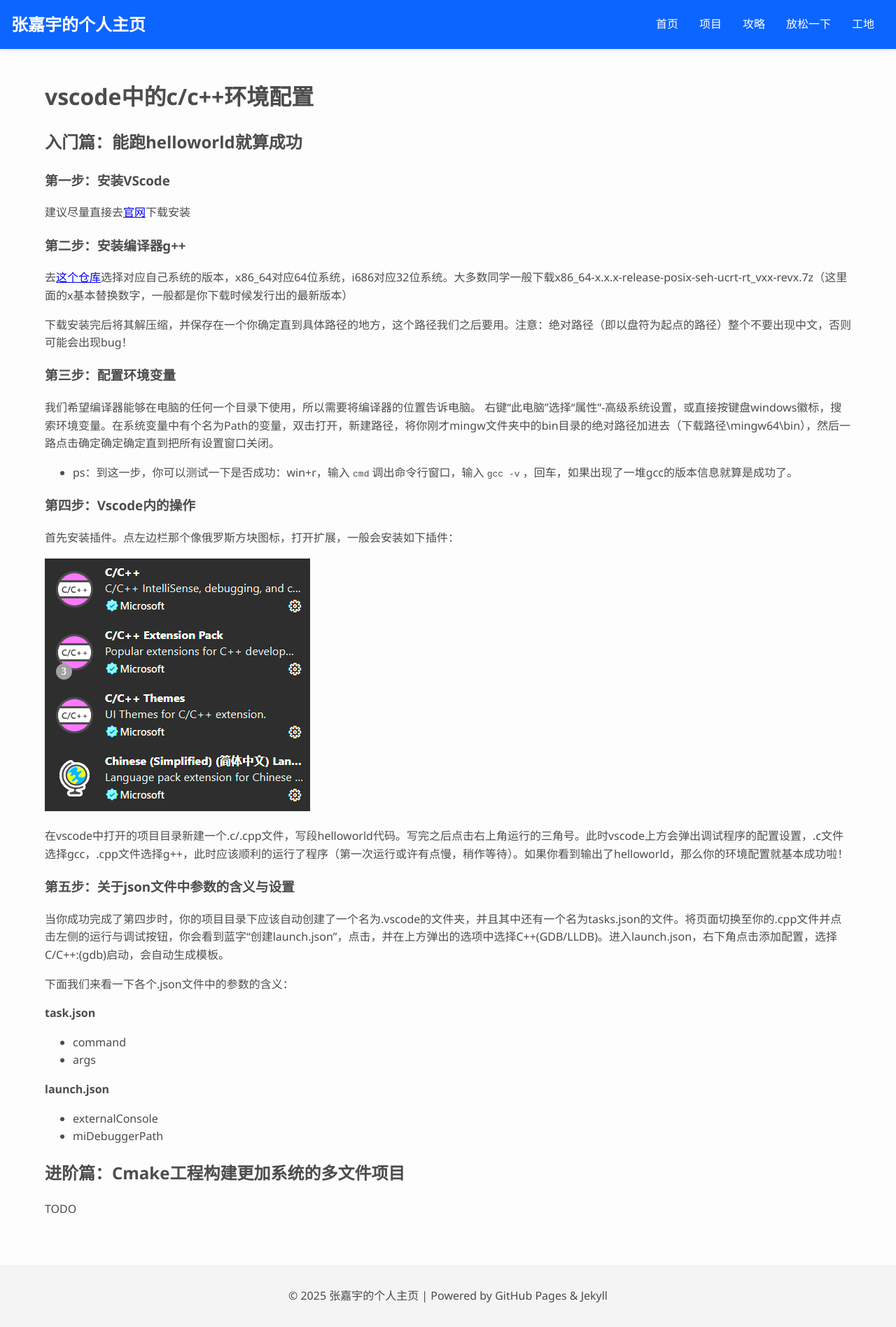
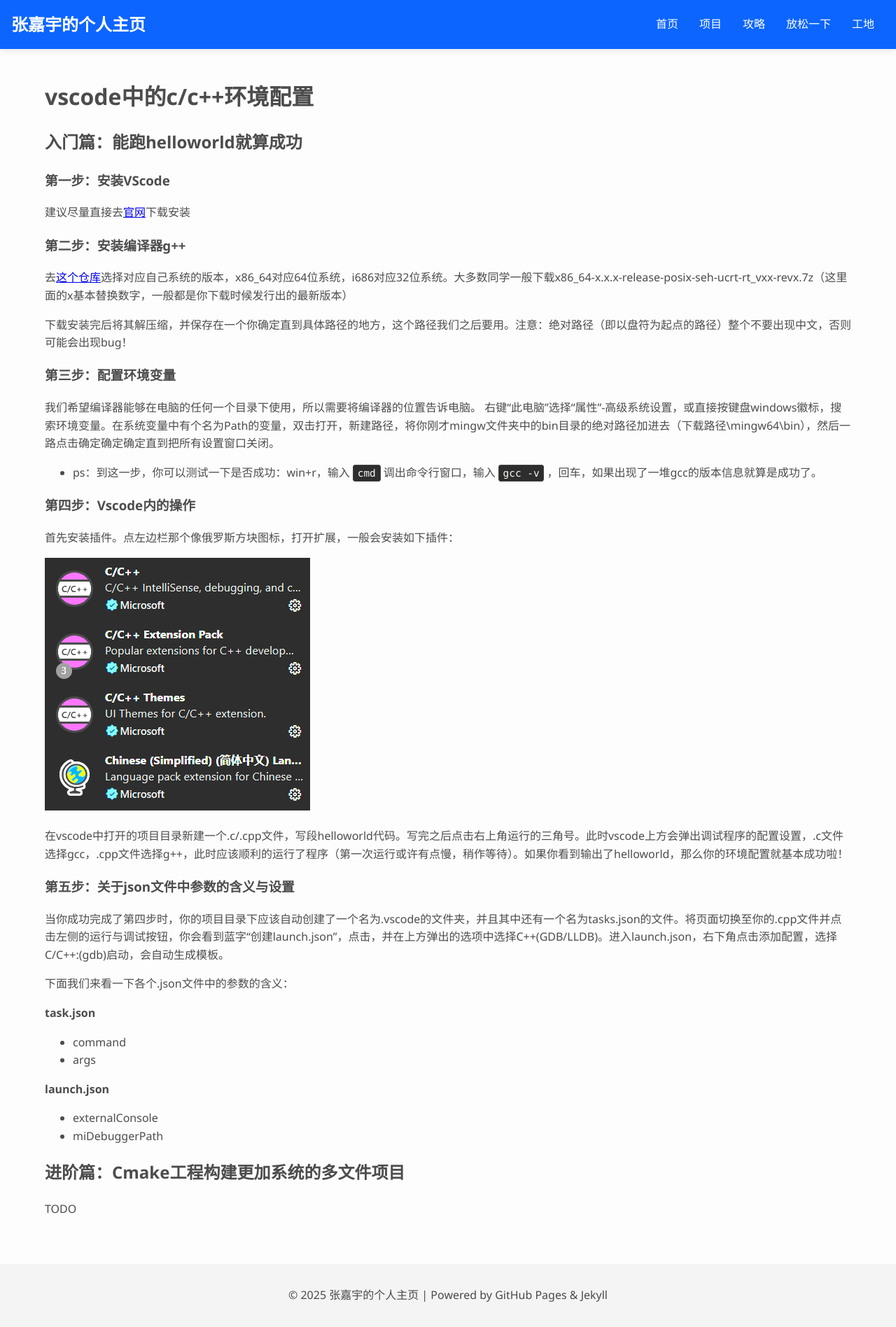
Before and after one commit to kuiningzzzz/kuiningzzzz.github.io, a Jekyll site: the page built from tutorial/c_in_vscode.md, in a window 1280 px wide. Shown: the whole page at 70% size. Built offline with Jekyll 4.4.1, drawn with Linux system fonts in a browser that asks for light colours; comment, search, counter and statistics services are not loaded.

Commit message:
(fix)code_css

```diff
--- a/assets/css/code.css
+++ b/assets/css/code.css
@@ -1,3 +1,5 @@
+/* 本css文件完全由ai生成，只有颜色和参数自己做了一点修改 */
+
 /* 针对所有代码块 */
 .hljs {
     background-color: #2d2d2d;
@@ -44,3 +46,44 @@
     background: #6272a4;
     border-radius: 4px;
 }
+
+:not(pre)>code {
+    background-color: #2d2d2d;
+    /* 与代码块相同的深色背景 */
+    color: #f8f8f2;
+    /* 相同的浅色文字 */
+    padding: 0.2em 0.4em;
+    /* 适当的内边距 */
+    border-radius: 4px;
+    /* 稍小的圆角，更适合行内元素 */
+    border: 1px solid #444;
+    /* 细微的边框，增加层次感 */
+    font-family: 'Monaco', 'Menlo', 'Ubuntu Mono', 'Consolas', 'source-code-pro', monospace;
+    /* 等宽字体 */
+    font-size: 0.9em;
+    /* 稍小的字号 */
+    line-height: 1.4;
+    /* 行高 */
+    white-space: nowrap;
+    /* 防止内容换行 */
+}
+
+/* 为行内代码添加一些动态效果 */
+:not(pre)>code:hover {
+    background-color: #363636;
+    /* 鼠标悬停时背景稍亮 */
+    border-color: #ff9800;
+    /* 鼠标悬停时边框变为橙色 */
+    transition: all 0.2s ease;
+    /* 平滑的过渡动画 */
+}
+
+/* 确保代码块内的代码不受影响 */
+pre code {
+    background-color: transparent !important;
+    color: inherit !important;
+    padding: 0 !important;
+    border-radius: 0 !important;
+    border: none !important;
+    white-space: pre !important;
+}
```
